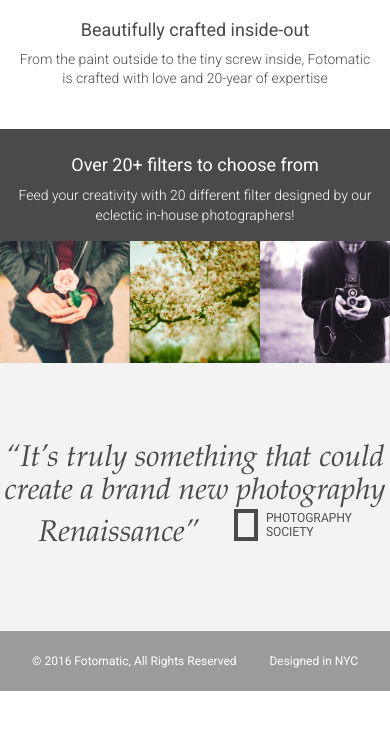
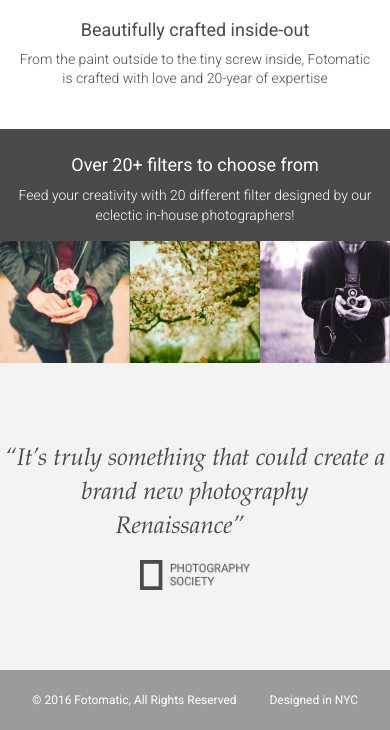
Before and after one commit to carlosglzn/fotomatic-codecademy, a plain HTML site: page index.html in a window 390 px wide. Shown: the part 1051-1781 px from the top of the page. Before the commit the page ends 1742 px from the top, so only its background shows below. Drawn offline with Linux system fonts and the light colour scheme; a web font is replaced by a local one.

Commit message:
correction in CSS in quotes section

```diff
--- a/resources/css/style.css
+++ b/resources/css/style.css
@@ -361,7 +361,7 @@ header .mobile {
   color: #4a4a4a;
 }
 
-#quotes-section quote-citation {
+#quotes-section .quote-citation {
   height: 1.875rem;
 }
 
@@ -370,12 +370,12 @@ header .mobile {
     padding: 1.875rem .625rem;
   }
 
-  #quotes-section quote {
+  #quotes-section .quote {
     font-size: 1.5rem;
     line-height: 1.4;
   }
 
-  #quotes-section quote-citation {
+  #quotes-section .quote-citation {
     display: block;
     padding-top: 1rem;
     margin: auto;
```
